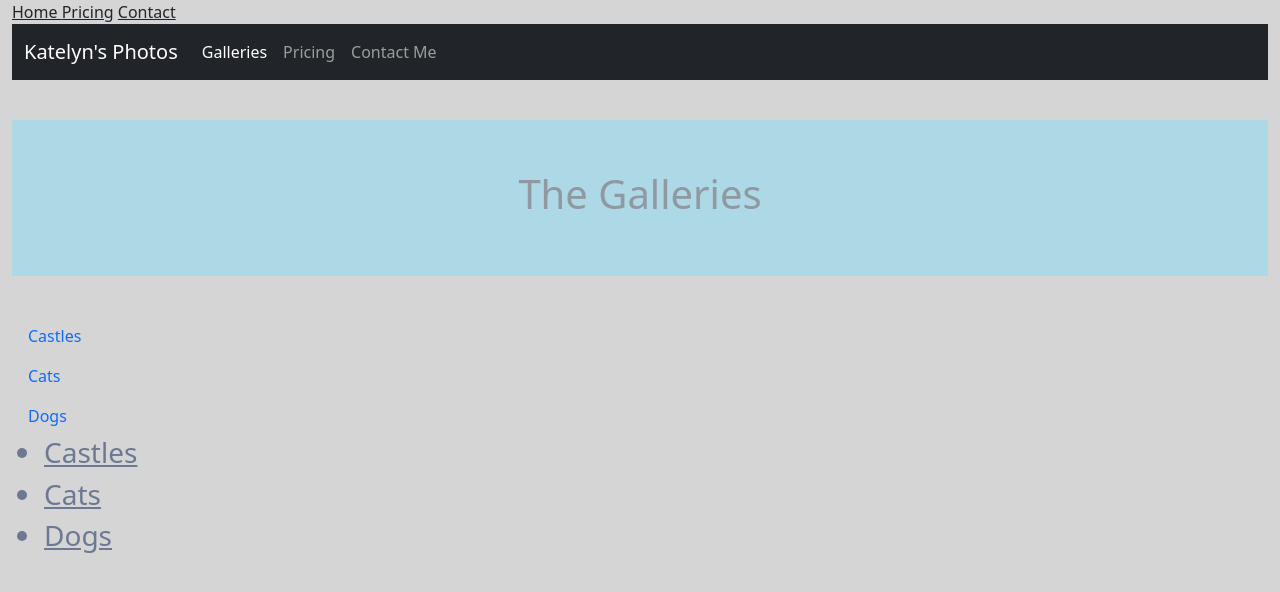
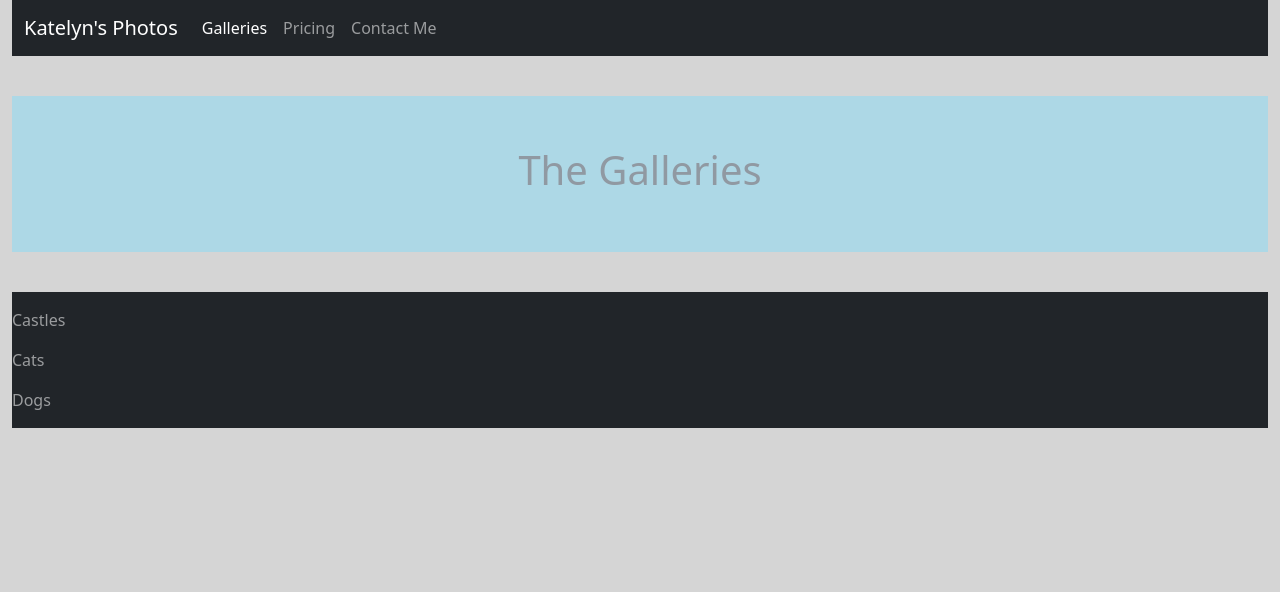
Before and after one commit to bardellik27/BardelliWebDesignWinter25, a plain HTML site: page 4 Bootstrap/2 photogallery/gallery.html in a window 1280 px wide. Drawn offline with nearby package versions, Linux system fonts and the light colour scheme.

Commit message:
5/28 vertical navbar work

```diff
--- a/4 Bootstrap/2 photogallery/gallery.html
+++ b/4 Bootstrap/2 photogallery/gallery.html
@@ -8,8 +8,7 @@
 
   <meta http-equiv="X-UA-Compatible" content="IE=edge">
 
-    <meta name="viewport"
-        content="width=device-width, initial-scale=1">
+  <meta name="viewport" content="width=device-width, initial-scale=1">
 
 
 
@@ -45,21 +44,21 @@
 
 <body>
   <div class="container-fluid">
-      <div>
-        <a href="index.html"> Home </a>
-        <a href="pricing.html">Pricing</a>
-        <a href="contact.html">Contact</a>
-      </div>
+
     <nav class="navbar navbar-expand-lg navbar-dark bg-dark">
       <div class="container-fluid">
         <a class="navbar-brand" href="index.html">Katelyn's Photos</a>
-          <button class="navbar-toggler" type="button" data-bs-toggle="collapse" data-bs-target="#navbarNav" aria-controls="navbarNav" aria-expanded="false" aria-label="Toggle navigation">
+        <button class="navbar-toggler" type="button"
+          data-bs-toggle="collapse" data-bs-target="#navbarNav"
+          aria-controls="navbarNav" aria-expanded="false"
+          aria-label="Toggle navigation">
           <span class="navbar-toggler-icon"></span>
         </button>
         <div class="collapse navbar-collapse" id="navbarNav">
           <ul class="navbar-nav">
             <li class="nav-item">
-                <a class="nav-link active" aria-current="page" href="gallery.html">Galleries</a>
+              <a class="nav-link active" aria-current="page"
+                href="gallery.html">Galleries</a>
             </li>
             <li class="nav-item">
               <a class="nav-link" href="pricing.html">Pricing</a>
@@ -75,23 +74,27 @@
     <header class="container-fluid">
       <h1>The Galleries</h1>
     </header>
-    <ul class="nav flex-column">
-      <li class="nav-item">
-        <a class="nav-link" href="castlegallery.html">Castles</a>
-      </li>
-      <li class="nav-item">
+
+    <nav class="navbar navbar-dark bg-dark">
+      <div class="container-fluid">
+
+
+        <div class="row">
+          <ul class="navbar-nav">
+            <div class="col-md-2"><li class="nav-item">
+              <a class="nav-link"
+                href="castlegallery.html">Castles</a>
+            </li></div>
+            <div class="col-md-2"><li class="nav-item">
               <a class="nav-link" href="catgallery.html">Cats</a>
-      </li>
-      <li class="nav-item">
+            </li></div>
+            <div class="col-md-2"><li class="nav-item">
               <a class="nav-link" href="doggallery.html">Dogs</a>
-      </li>
+            </li></div>
+
           </ul>
-    <nav>
-      <ul>
-        <div><h3><li><a href="castlegallery.html">Castles</a></li></h3></div>
-        <div><h3><li><a href="catgallery.html">Cats</a></li></h3></div>
-        <div><h3><li><a href="doggallery.html">Dogs</a></li></h3></div>
-      </ul>
+        </div>
+      </div>
     </nav>
   </div>
 </body>
```
Also changed, not shown: 4 Bootstrap/2 photogallery/castlegallery.html (+13 -9 lines), 4 Bootstrap/2 photogallery/catgallery.html (+13 -9 lines), 4 Bootstrap/2 photogallery/contact.html (+49 -2 lines), 4 Bootstrap/2 photogallery/doggallery.html (+13 -9 lines), 4 Bootstrap/2 photogallery/index.html (+7 -4 lines), 4 Bootstrap/2 photogallery/pricing.html (+49 -2 lines), 4 Bootstrap/2 photogallery/style.css (line endings or trailing spaces). Lines whose indentation alone changed are shown as unchanged.
